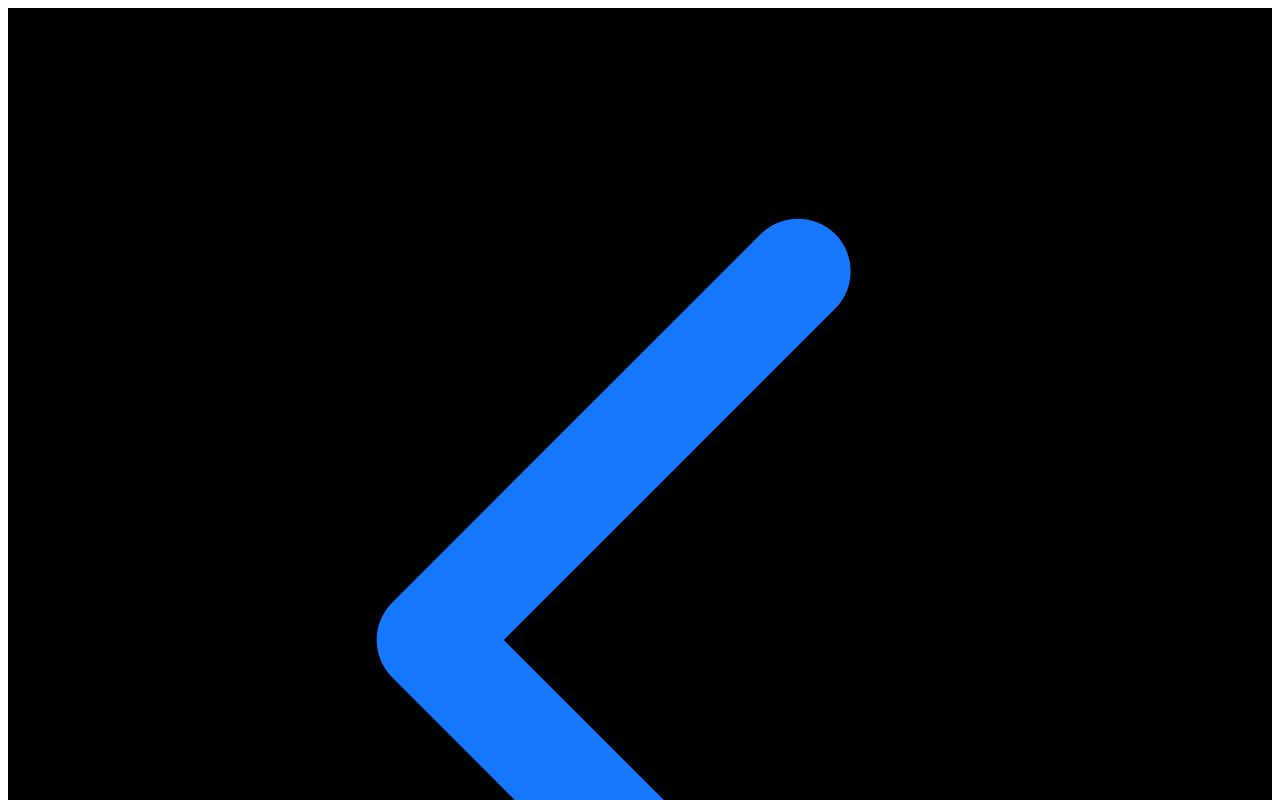
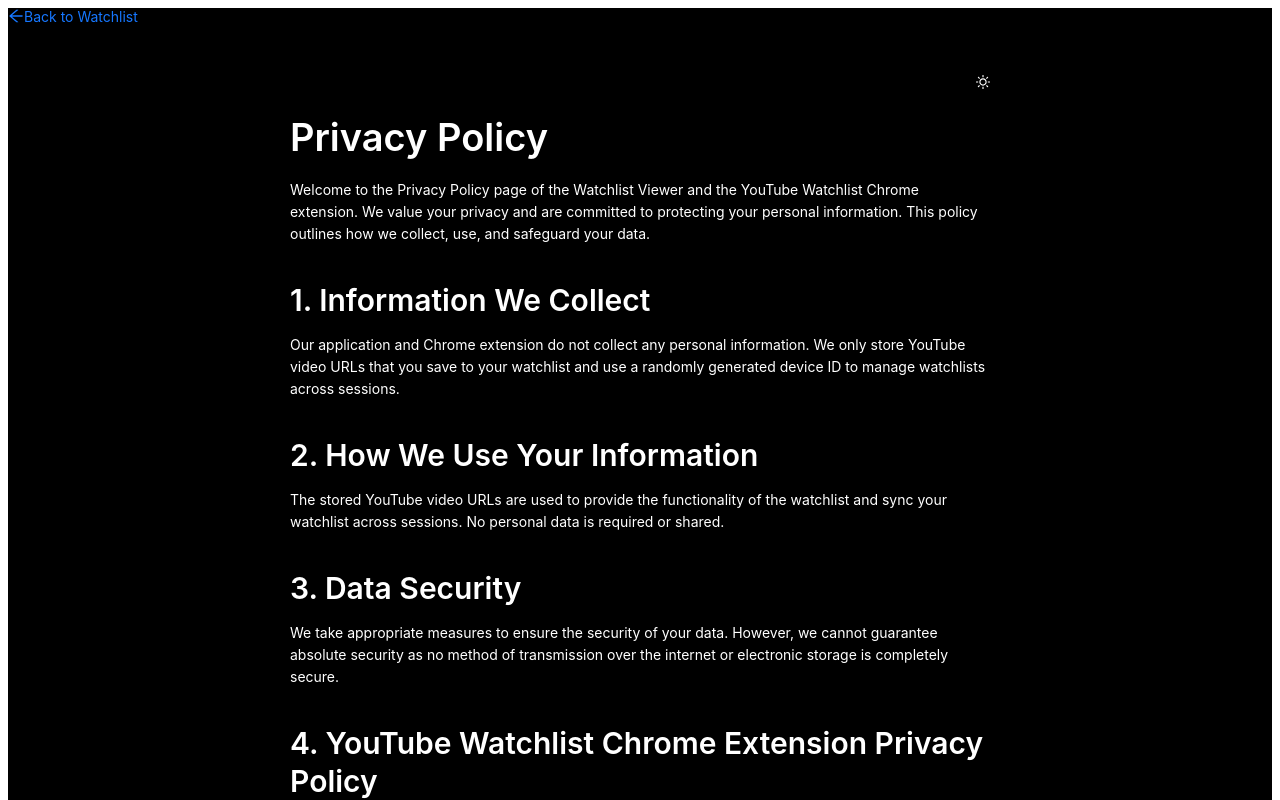
Before and after one commit to Atemndobs/youtube-viewer-pwa, a Next.js app: page /privacy-policy in a window 1280 px wide. Shown: the top 800 px of the page. Built offline with nearby package versions, Linux system fonts and the light colour scheme.

Commit message:
update privacy-policy

```diff
--- a/pages/privacy-policy.tsx
+++ b/pages/privacy-policy.tsx
@@ -1,7 +1,7 @@
 import React from 'react';
 import { Button, Layout, Typography } from 'antd';
 import { useRouter } from 'next/router';
-import { SunOutlined, MoonOutlined } from '@ant-design/icons';
+import { SunOutlined, MoonOutlined, ArrowLeftOutlined } from '@ant-design/icons';
 import Link from 'next/link';
 
 const { Content } = Layout;
@@ -20,9 +20,7 @@ const PrivacyPolicy: React.FC = () => {
        <div className="p-4">
         {/* Back Button */}
         <Link href="/" className="text-blue-500 flex items-center mb-4">
-          <svg className="w-4 h-4 mr-2" fill="none" stroke="currentColor" viewBox="0 0 24 24" xmlns="http://www.w3.org/2000/svg">
-            <path strokeLinecap="round" strokeLinejoin="round" strokeWidth="2" d="M15 19l-7-7 7-7"></path>
-          </svg>
+          <ArrowLeftOutlined className="text-blue-500 mr-2" style={{ fontSize: '16px' }} />
           Back to Watchlist
         </Link>
 
```
Also changed, not shown: 1 other file (tests, documents, lock files or other folders).
